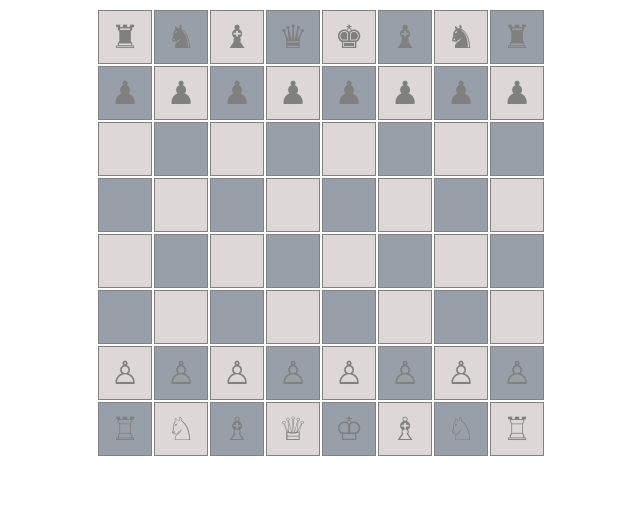
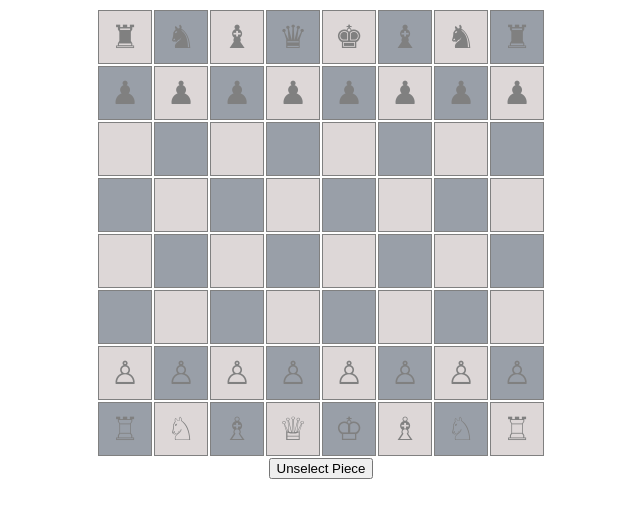
Before and after one commit to danielJAmoils/CHESS_JS, a plain HTML site: page index.html in a window 1280 px wide. Shown: the whole page, without its empty margins (319-959 px from the left). Drawn offline with Linux system fonts and the light colour scheme.

Commit message:
added unselect piece button

```diff
--- a/index.html
+++ b/index.html
@@ -18,5 +18,9 @@
         <script src="Board.js"></script>
         <script src="Game.js"></script>
         <script src="main.js"></script>
+
+        <div class="buttons">
+            <button id="unselect" onclick="unselectPiece()">Unselect Piece</button>
+        </div>
     </body>
 </html>
--- a/main.js
+++ b/main.js
@@ -1,6 +1,6 @@
 
 console.log("Main js")
-
+const game = new Game()
 
 function cellClicked(cell){
     let pieceClicked = false,
@@ -70,6 +70,16 @@ function resetCellColor(x,y){
     cell = tableItems.item(location)
     cell.style.backgroundColor = color
 }
+function unselectPiece(){
+    console.log("unselect")
+    for(let i = 0;i<8;i++){//checks if any cell has been clicked and if it has sets pieceClicked to true and gives x,y of clicked cell
+        for(let j = 0;j<8;j++){
+            if(game.board.cells[i][j].clicked){
+                game.board.cells[i][j].clicked = false
+                resetCellColor(j+1,i+1)
+            }
+        }
+    }
+}
 
-const game = new Game()
 console.log(game.board.cells)
--- a/styles.css
+++ b/styles.css
@@ -22,3 +22,7 @@ table {
     margin-left:auto;
     margin-right:auto;
   }
+.buttons{
+    display: flex;
+    justify-content: center;
+}
```
